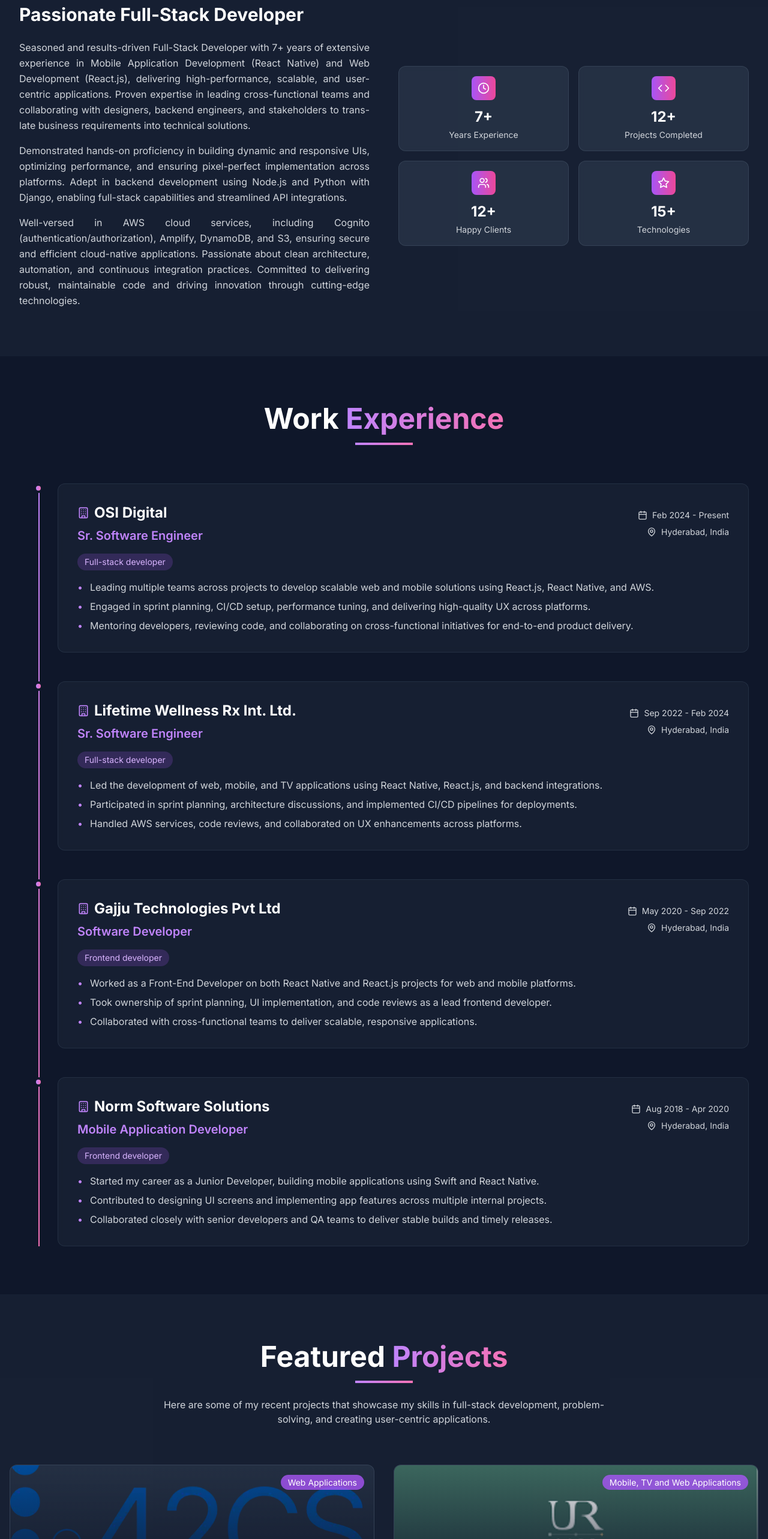
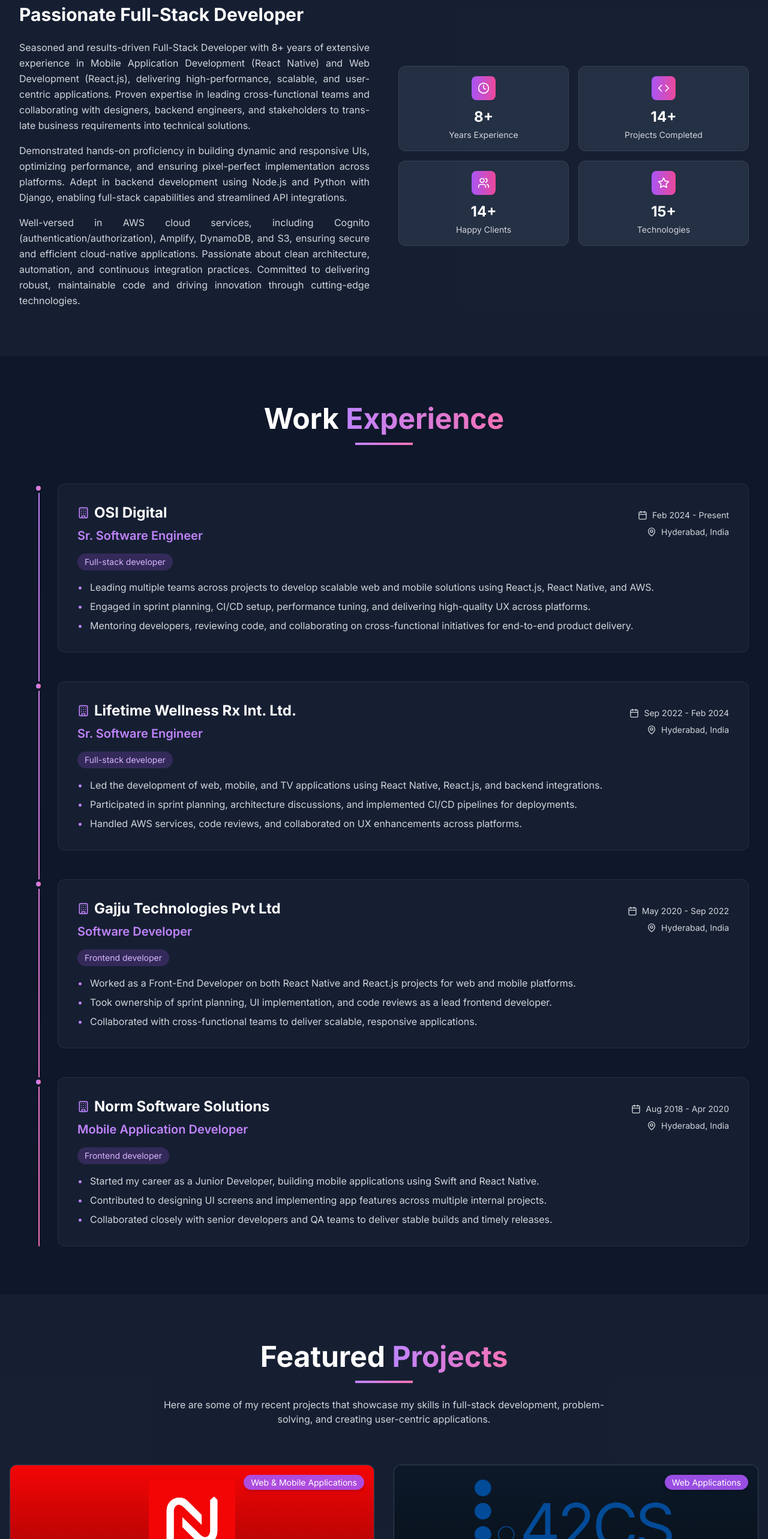
Before and after one commit to rajender8358/RajProfile, a React (Vite) app: page / in a window 1280 px wide. Shown: the part 1006-3572 px from the top of the page at 60% size. Built offline with nearby package versions, Linux system fonts and the light colour scheme.

Commit message:
added project

```diff
--- a/src/components/About.tsx
+++ b/src/components/About.tsx
@@ -5,13 +5,6 @@ import { aboutData } from '../data/static';
 
 const About: React.FC = () => {
   const statIcons = [Clock, Code, Users, Star];
-
-  const stats = [
-    { icon: Clock, label: 'Years Experience', value: '7+' },
-    { icon: Code, label: 'Projects Completed', value: '20+' },
-    { icon: Users, label: 'Happy Clients', value: '20+' },
-    { icon: Star, label: 'Technologies', value: '15+' },
-  ];
 
   const containerVariants = {
     hidden: { opacity: 0 },
--- a/src/components/Projects.tsx
+++ b/src/components/Projects.tsx
@@ -2,6 +2,8 @@ import React from 'react';
 import { motion } from 'framer-motion';
 import { ExternalLink } from 'lucide-react';
 import { projectsData } from '../data/static';
+
+const DEFAULT_PROJECT_THUMB_BG = '#0f172a';
 
 const Projects: React.FC = () => {
   const containerVariants = {
@@ -63,23 +65,55 @@ const Projects: React.FC = () => {
           variants={containerVariants}
           className="grid lg:grid-cols-2 gap-8"
         >
-          {projectsData.projects.map((project, index) => (
+          {projectsData.projects.map((project, index) => {
+            const useCover = Boolean(project.thumbnailCover);
+            const thumbBg = project.thumbnailBg ?? DEFAULT_PROJECT_THUMB_BG;
+            const thumbLight = Boolean(project.thumbnailLight);
+
+            return (
             <motion.div
               key={index}
               variants={itemVariants}
               whileHover={{ y: -5, scale: 1.02 }}
               className="group bg-slate-700/50 rounded-xl overflow-hidden border border-slate-600/50 hover:border-purple-400/50 transition-all duration-300 backdrop-blur-sm"
             >
-              {/* Project Image */}
-              <div className="relative overflow-hidden h-48">
-                <img
-                  src={project.image}
-                  alt={project.title}
-                  className="w-full h-full object-cover group-hover:scale-110 transition-transform duration-300"
-                />
-                <div className="absolute inset-0 bg-gradient-to-t from-slate-900/80 to-transparent"></div>
-                <div className="absolute top-4 right-4">
-                  <span className="bg-purple-500/80 text-white px-3 py-1 rounded-full text-sm">
+              <div
+                className={`relative h-48 w-full overflow-hidden ${!useCover && thumbLight ? 'border-b border-slate-600/30' : ''}`}
+                style={useCover ? undefined : { backgroundColor: thumbBg }}
+              >
+                {useCover ? (
+                  <>
+                    <img
+                      src={project.image}
+                      alt={project.title}
+                      className="absolute inset-0 h-full w-full object-cover object-center group-hover:scale-110 transition-transform duration-300"
+                    />
+                    <div className="pointer-events-none absolute inset-0 bg-gradient-to-t from-slate-900/80 to-transparent" />
+                  </>
+                ) : (
+                  <>
+                    <div
+                      className={`pointer-events-none absolute inset-0 z-0 bg-gradient-to-t to-transparent ${
+                        thumbLight ? 'from-slate-900/15' : 'from-black/35'
+                      }`}
+                    />
+                    <div className="absolute inset-0 z-[1] flex items-center justify-center overflow-hidden p-6">
+                      <img
+                        src={project.image}
+                        alt={project.title}
+                        className="max-h-full max-w-full object-contain object-center group-hover:scale-105 transition-transform duration-300"
+                      />
+                    </div>
+                  </>
+                )}
+                <div className="absolute top-4 right-4 z-[2]">
+                  <span
+                    className={`px-3 py-1 rounded-full text-sm shadow-md ${
+                      thumbLight && !useCover
+                        ? 'bg-purple-600 text-white'
+                        : 'bg-purple-500/90 text-white'
+                    }`}
+                  >
                     {project.category}
                   </span>
                 </div>
@@ -122,7 +156,8 @@ const Projects: React.FC = () => {
                 </div>
               </div>
             </motion.div>
-          ))}
+            );
+          })}
         </motion.div>
       </div>
     </section>
--- a/src/data/static.ts
+++ b/src/data/static.ts
@@ -4,7 +4,24 @@ import Rowdy from "../assets/rwdy.jpg";
 import LEO1 from "../assets/leo1.avif";
 import Cards from "../assets/cards.webp";
 import JVB from "../assets/jvb.jpeg";
+import NavApp from "../assets/nav-app-navotas.png";
+import Mastery137 from "../assets/137-mastery.png";
 
+export type PortfolioProject = {
+  title: string;
+  description: string;
+  image: string;
+  technologies: string[];
+  githubUrl: string;
+  liveUrl: string;
+  category: string;
+  /** Solid fill behind the thumbnail; use a key color from the project logo */
+  thumbnailBg?: string;
+  /** When true, skips dark vignette overlay (e.g. white logo canvas) */
+  thumbnailLight?: boolean;
+  /** Full-bleed cover photo; ignores thumbnailBg / centered logo layout */
+  thumbnailCover?: boolean;
+};
 
 export const navLinks = [
   { href: '#home', label: 'Home' },
@@ -33,15 +50,15 @@ export const heroData = {
 export const aboutData = {
   title: "About Me",
   headline: "Passionate Full-Stack Developer",
-  description: `Seasoned and results-driven Full-Stack Developer with 7+ years of extensive experience in Mobile Application Development (React Native) and Web Development (React.js), delivering high-performance, scalable, and user-centric applications. Proven expertise in leading cross-functional teams and collaborating with designers, backend engineers, and stakeholders to translate business requirements into technical solutions.
+  description: `Seasoned and results-driven Full-Stack Developer with 8+ years of extensive experience in Mobile Application Development (React Native) and Web Development (React.js), delivering high-performance, scalable, and user-centric applications. Proven expertise in leading cross-functional teams and collaborating with designers, backend engineers, and stakeholders to translate business requirements into technical solutions.
 
 Demonstrated hands-on proficiency in building dynamic and responsive UIs, optimizing performance, and ensuring pixel-perfect implementation across platforms. Adept in backend development using Node.js and Python with Django, enabling full-stack capabilities and streamlined API integrations.
 
 Well-versed in AWS cloud services, including Cognito (authentication/authorization), Amplify, DynamoDB, and S3, ensuring secure and efficient cloud-native applications. Passionate about clean architecture, automation, and continuous integration practices. Committed to delivering robust, maintainable code and driving innovation through cutting-edge technologies.`,
   stats: [
-    { label: 'Years Experience', value: '7+' },
-    { label: 'Projects Completed', value: '12+' },
-    { label: 'Happy Clients', value: '12+' },
+    { label: 'Years Experience', value: '8+' },
+    { label: 'Projects Completed', value: '14+' },
+    { label: 'Happy Clients', value: '14+' },
     { label: 'Technologies', value: '15+' },
   ]
 };
@@ -100,10 +117,26 @@ export const experienceData = {
   ]
 };
 
-export const projectsData = {
+export const projectsData: {
+  title: string;
+  description: string;
+  projects: PortfolioProject[];
+} = {
   title: "Featured Projects",
   description: "Here are some of my recent projects that showcase my skills in full-stack development, problem-solving, and creating user-centric applications.",
   projects: [
+    {
+      title: 'Nav App (City of Navotas)',
+      description: `NavApp is a citizen-centric mobile application developed for the Navotas City Government (Philippines) to digitize and streamline public service delivery. The app enables users to register, manage family profiles, access government programs, participate in events, and raise complaints through an integrated chatbot. It supports QR-based attendance, real-time notifications, and seamless API integrations with external systems like health and benefits platforms.
+
+As the Lead Flutter Developer, I was responsible for leading the front-end mobile team, handling end-to-end development, code architecture, and deployments. I ensured scalable and maintainable code practices while optimizing performance for high user traffic (~250K users). I also collaborated closely with backend teams for API integrations and delivered a smooth, user-friendly experience.`,
+      image: NavApp,
+      technologies: ['Flutter', 'Angular'],
+      githubUrl: '#',
+      liveUrl: 'https://app.navotas.gov.ph/',
+      category: 'Web & Mobile Applications',
+      thumbnailBg: '#F40505',
+    },
     {
       title: '42 Cards',
       description: `Credit Card Processing Solution (Finance Domain) As a front-end developer, I was responsible for developing a secure and scalable web application to manage end-to-end credit card portfolios. This included modules for card issuance, transaction processing, billing, collections, and compliance tracking. I built dynamic UIs using React.js with Redux, integrated backend APIs, and managed deployments using CI/CD pipelines on AWS (S3, Cognito, Amplify). The platform was tailored to meet each bank's operational and regulatory needs, ensuring performance and security at scale.`,
@@ -111,7 +144,8 @@ export const projectsData = {
       technologies: ['React.JS', 'GraphQL', 'AWS Amplify', ' AWS Cognito', 'DynamoDB'],
       githubUrl: '#',
       liveUrl: 'https://www.42cards.com/',
-      category: 'Web Applications'
+      category: 'Web Applications',
+      thumbnailBg: '#0c1929',
     },
     {
       title: 'UR.Life',
@@ -120,7 +154,8 @@ export const projectsData = {
       technologies: ['React Native', 'React.JS', 'Firebase', 'TV Application'],
       githubUrl: '#',
       liveUrl: 'https://ur.life',
-      category: 'Mobile, TV and Web Applications'
+      category: 'Mobile, TV and Web Applications',
+      thumbnailCover: true,
     },
     {
       title: 'Twindolphin',
@@ -129,7 +164,8 @@ export const projectsData = {
       technologies: ['React Native', 'React.JS', 'Tailwind CSS', 'Prismic', 'Prismatic'],
       githubUrl: '#',
       liveUrl: 'https://twindolphin.com/',
-      category: 'Mobile and Web Applications'
+      category: 'Mobile and Web Applications',
+      thumbnailCover: true,
     },
     {
       title: 'Rowdy',
@@ -139,7 +175,8 @@ As part of the RWDY project, I helped develop a visually rich e-commerce front-e
       technologies: ['React Native', 'React.JS'],
       githubUrl: '#',
       liveUrl: 'https://rwdy.in/',
-      category: 'E-Commerce, Mobile and Web Applications'
+      category: 'E-Commerce, Mobile and Web Applications',
+      thumbnailBg: '#000000',
     },
     {
       title: 'Leo 1',
@@ -148,7 +185,8 @@ As part of the RWDY project, I helped develop a visually rich e-commerce front-e
       technologies: ['React Native', 'React JS', 'Material UI', 'Node.js', 'S3'],
       githubUrl: '#',
       liveUrl: 'https://www.leo1.in/',
-      category: 'Mobile and Web Applications'
+      category: 'Mobile and Web Applications',
+      thumbnailBg: '#000000',
     },
     {
       title: 'JVB Health and Wellness',
@@ -157,7 +195,21 @@ As part of the RWDY project, I helped develop a visually rich e-commerce front-e
       technologies: ['React Native', 'React JS', 'Material UI', 'Node.js', 'S3'],
       githubUrl: '#',
       liveUrl: 'https://www.jvbwellness.com/',
-      category: 'Mobile and Web Applications'
+      category: 'Mobile and Web Applications',
+      thumbnailCover: true,
+    },
+    {
+      title: '137 Mastery',
+      description: `137 Mastery is a digital content platform designed to deliver structured learning programs, courses, and premium educational resources to users. The platform enables users to explore content, enroll in programs, and access materials through a seamless and intuitive interface. It includes features such as secure authentication, content access management, payment integration, and personalized user experiences.
+
+As a Frontend Developer, I was responsible for developing and maintaining the user interface, ensuring responsiveness and consistency across devices. I worked on API integrations for content delivery, user management, and payment workflows. I focused on optimizing performance, improving usability, and delivering a smooth and engaging user experience.`,
+      image: Mastery137,
+      technologies: ['React JS', 'AWS', 'MongoDB', 'Python', 'Django'],
+      githubUrl: '#',
+      liveUrl: 'https://137mastery.com/',
+      category: 'Web Applications',
+      thumbnailBg: '#ffffff',
+      thumbnailLight: true,
     }
   ]
 };
```
Also changed, not shown: src/assets/137-mastery.png (added), src/assets/nav-app-navotas.png (added).
